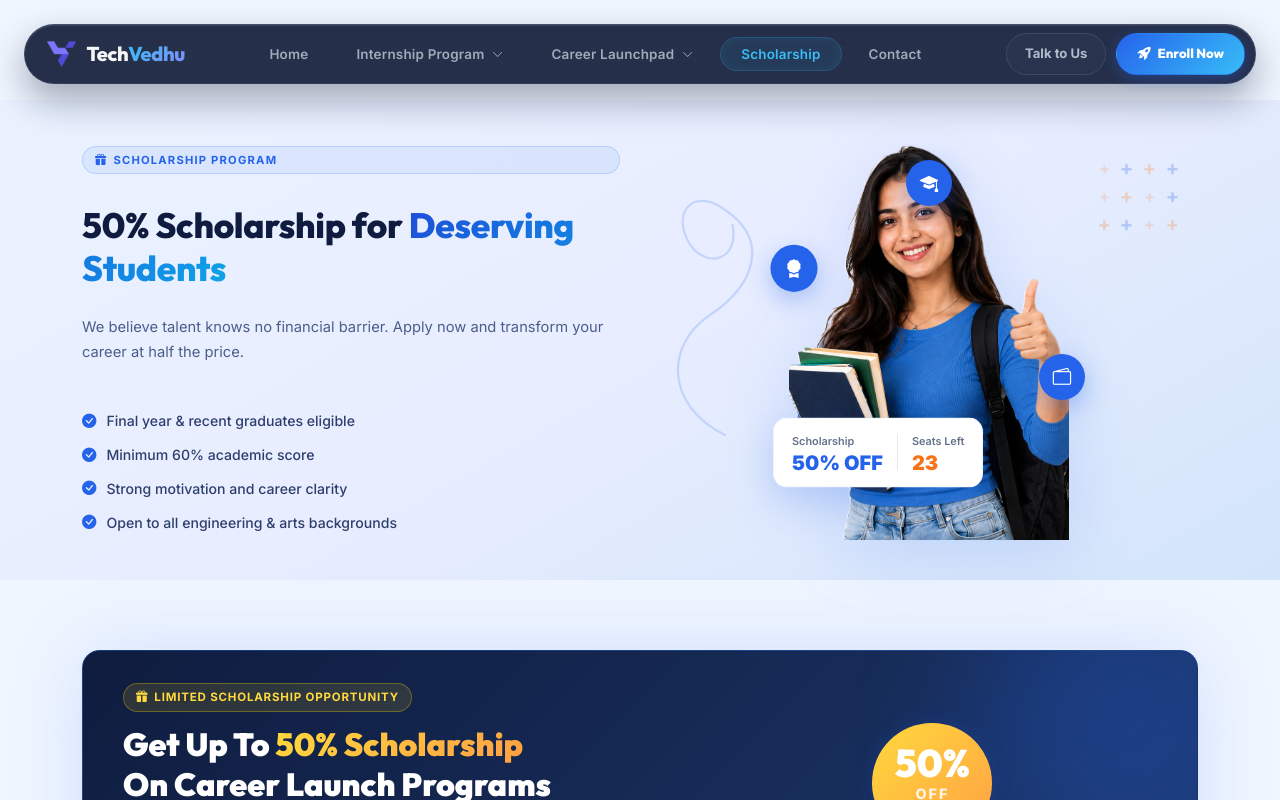
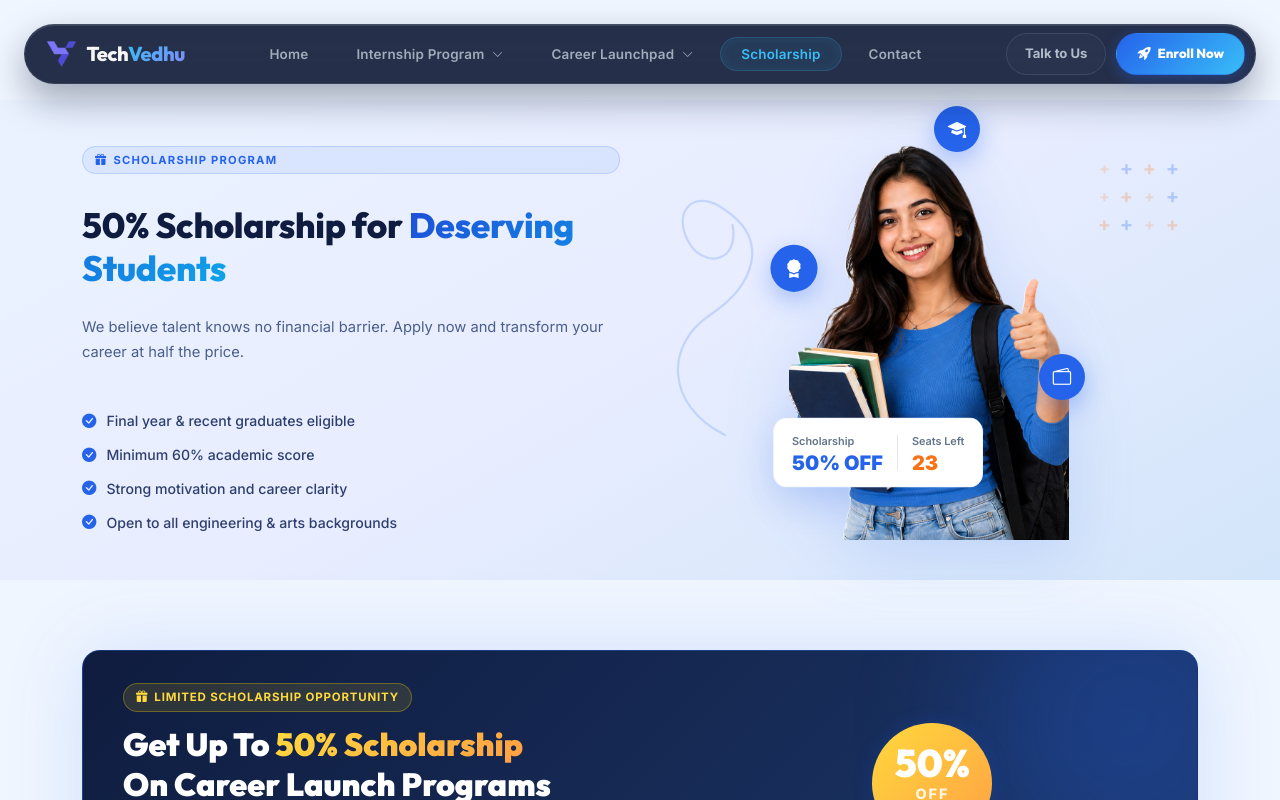
Before and after one commit to sanjai-web/Techvedhu, a React (Vite) app in the folder Frontend/: page /scholarship in a window 1280 px wide. Shown: the top 800 px of the page. Built offline with nearby package versions, Linux system fonts and the light colour scheme.

Commit message:
schlorship logo change

```diff
--- a/Frontend/src/pages/ScholarshipPage.css
+++ b/Frontend/src/pages/ScholarshipPage.css
@@ -21,7 +21,7 @@
 .sp-person-wrap { position: relative; width: 280px; height: 400px; z-index: 1; }
 .sp-person-img { width: 100%; height: 100%; object-fit: cover; object-position: top center; border-radius: 48% 48% 0 0 / 30% 30% 0 0; filter: drop-shadow(0 16px 32px rgba(37,99,235,0.15)); }
 .sp-float-badge { position: absolute; width: 46px; height: 46px; border-radius: 50%; background: #2563EB; display: flex; align-items: center; justify-content: center; font-size: 1.15rem; color: #ffffff; box-shadow: 0 8px 24px rgba(37,99,235,0.35); }
-.sp-badge-1 { top: 30px; left: 50%; animation: badge-float-sp 4s ease-in-out infinite; }
+.sp-badge-1 { top: -24px; left: 60%; animation: badge-float-sp 4s ease-in-out infinite; }
 .sp-badge-2 { top: 110px; left: -18px; animation: badge-float 4s ease-in-out infinite 1s; }
 .sp-badge-3 { bottom: 140px; right: -16px; animation: badge-float 4s ease-in-out infinite 2s; }
 @keyframes badge-float { 0%,100%{transform:translateY(0) scale(1);} 50%{transform:translateY(-10px) scale(1.05);} }
--- a/Frontend/src/pages/ScholarshipPage.jsx
+++ b/Frontend/src/pages/ScholarshipPage.jsx
@@ -27,7 +27,7 @@ export default function ScholarshipPage() {
         <div className="container sp-hero-grid">
           {/* Left text */}
           <div className="sp-hero-left reveal">
-            <div className="section-label">
+            <div className="section-label" >
               <i className="bi bi-gift-fill"></i> Scholarship Program
             </div>
             <h1 className="section-title" style={{ textAlign: 'left' }}>
```
